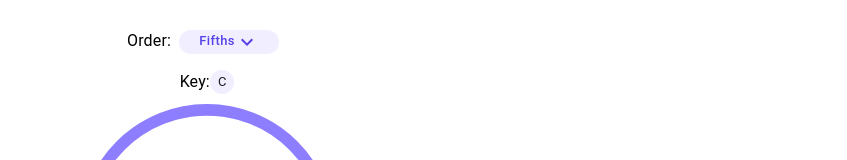
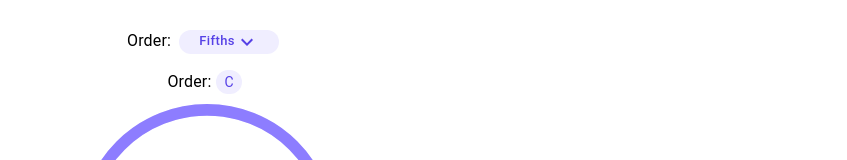
Before and after one commit to luketurnerdev/randomkeygenerator, a React (Create React App) app: page / in a window 1280 px wide. Shown: the part 136-296 px from the top of the page, without its empty margins (433-1280 px from the left). Built offline with nearby package versions, Linux system fonts and the light colour scheme.

Commit message:
add modal to keydisplay component similar to delay

```diff
--- a/src/Components/Randomizer/ChangeKeyDisplay/index.js
+++ b/src/Components/Randomizer/ChangeKeyDisplay/index.js
@@ -1,26 +1,12 @@
-import {Button, Grid, GridItem, Chip, Typography, Menu, MenuItem} from '@mui/material'
+import {Button, Modal, Box, Chip, Typography, Menu, MenuItem} from '@mui/material'
 import KeyboardArrowDownIcon from '@mui/icons-material/KeyboardArrowDown';
 import DoneIcon from '@mui/icons-material/Done';
 import {useState} from 'react';
+import { keys } from '@mui/system';
 
 const ChangeKeyDisplay = props => {
-    const [anchorEl, setAnchorEl] = useState(null);
-    const menuOpen = Boolean(anchorEl);
-
-    const {key, setKey} = props;
-
-    const handleMenuClick = orderString => {
-      handleClose();
-      setKey(orderString);
-    }
-
-    const handleClick = (event) => {
-      setAnchorEl(event.currentTarget);
-    };
-    const handleClose = () => {
-      setAnchorEl(null);
-    };
-
+   console.log(props);
+   const [modalOpen, setModalOpen] = useState(false);
 
    const styles = {
     tick: {
@@ -54,7 +40,6 @@ const ChangeKeyDisplay = props => {
     },
     chip: {
       backgroundColor: '#F0EEFF',
-        // minWidth: '100px'
     },
     chipInner: {
       display: 'flex',
@@ -63,43 +48,161 @@ const ChangeKeyDisplay = props => {
     },
     menuText: {
       margin: '0 10px'
+    },
+      settingsBar: {
+          display: 'flex',
+          alignItems: 'center',
+          justifyContent: 'space-evenly',
+          maxWidth: '90vw',
+          marginTop: '20px',
+      },
+      chipBox: {
+          display: 'flex',
+          alignItems: 'center',
+          justifyContent: 'center',
+      },
+
+      chip: {
+          backgroundColor: '#F0EEFF',
+          color: '#5641E6',
+          fontSize: '14px',
+          margin: '0 5px'
+      },
+      tick: {
+          margin: '0 7.5px',
+          fontSize: '18px'
+      },
+      delayInner: {
+          display: 'flex',
+          fontSize: '14px',
+          alignItems: 'center',
+          justifyContent: 'space-around'
+      },
+      timer: {
+          fontSize: '16px',
+          marginRight: '10px'
+      },
+      modalContainer: {
+          display: 'flex',
+          justifyContent: 'space-around',
+          alignItems: 'center',
+          flexDirection: 'column',
+          width: '280px',
+          maxWidth: '80vw',
+          height: '182px',
+          padding: '16px 8px 8px 24px',
+          border: '0.1px solid',
+          borderRadius: '5px',
+          backgroundColor: '#FFFFFF',
+          transform: 'translate(-50%, -50%)',
+          position: 'absolute',
+          left: '50%',
+          top: '50%'
+      },
+      controls: {
+          display: 'flex',
+          alignItems: 'center',
+      },
+      cancel: {
+          color: "#5641E6"
+      },
+      setDelay: {
+          backgroundColor: '#5641E6',
+          color: '#FFFFFF'
+      },
+      buttons: {
+          display: 'flex',
+          justifyContent: 'flex-end',
+          width: '80%',
+      },
+      delayCircle: {
+          borderRadius: '10px',
+          width: '49px',
+          height: '34px',
+          backgroundColor: '#F0EEFF',
+          color: '#5641E6',
+          display: 'flex',
+          justifyContent: 'center',
+          alignItems: 'center'
+      },
+      delayText: {
+          display: 'flex',
+          justifyContent: 'flex-start',
+          width: '80%'
+      },
+      button: {
+          borderRadius: '100px',
+          width: '32px',
+          height: '32px',
+          backgroundColor: '#F0EEFF',
+          display: 'flex',
+          justifyContent: 'center',
+          alignItems: 'center'
+      },
   }
+  const toggleKeyModal = () => {
+    setModalOpen(true);
   }
 
-    const MyChip = () => {
-      const order = () => {
+  const KeyModal = () => {
+
+
+    const handleSetDelay = () => {
+
+    }
     return (
-          <div style ={styles.chipInner}>
-            {key}
-            <KeyboardArrowDownIcon />
-          </div>
+      <Modal open={modalOpen}>
+
+      <Box style={styles.modalContainer}>
+        <Box style={styles.delayText} >
+          Delay (in seconds):
+        </Box>
+        <Box style={styles.controls}>
+          <Button >
+            <Box style={styles.button}>
+                button
+              </Box>
+          </Button>
+
+          <Box style={styles.delayCircle}>
+            fuck u
+          </Box>
+
+          <Button >
+            <Box style={styles.button}>
+                butthole
+              </Box>
+          </Button>
+        </Box>
+
+        <Box style={styles.buttons} >
+          <Button style={styles.cancel} onClick={() => setModalOpen(false)}> Cancel</Button>
+          <Button style={styles.setDelay} onClick={handleSetDelay}>Set Delay</Button>
+        </Box>
+
+
+      </Box>
+    </Modal>
     )
   }
-      return (
-        <div style={styles.chipContainer}>
-          <Chip style={styles.chip} size="small" label={order()} />
-        </div>
-      )
-    }
-    return (
+
+
+
+   const {keySelected} = props;
+   return(
     <div style={styles.container}>
     <div style={styles.orderBar}>
         <Typography variant="body1" >
-            Key:
+          Order:
         </Typography>
 
-        {/* <Button
-          style={styles.menuButton}
-          id="basic-button"
-          aria-haspopup="true"
-        >
-          {key}
-        </Button> */}
+        <div style={styles.chipContainer}>
+          <Chip onClick={toggleKeyModal} style={styles.chip} size="small" label={keySelected} />
+        </div>
 
-        <Chip style={styles.chip} size="small" label="C" />
+        <KeyModal />
 
       </div>
-
     </div>
    )
   }
--- a/src/Components/Randomizer/index.js
+++ b/src/Components/Randomizer/index.js
@@ -9,7 +9,6 @@ import ChangeOrderDisplay from "./ChangeOrderDisplay";
 import ChangeKeyDisplay from "./ChangeKeyDisplay";
 import ReactGA from 'react-ga';
 import { pauseSynth, resumeSynth, setVolume } from '../../utils/playSounds';
-import * as Tone from 'tone';
 import useAnalyticsEventTracker from "../../utils/useAnalyticsEventTracker";
 
 
@@ -23,7 +22,7 @@ const Randomizer = props => {
   // After timer runs out, we jump up all the notes X amount of semitones (eg 1), and play the new chord.
   // Still keep the chord mappings as strings so that we can display this to the user.
   const [chordMovement, setChordMovement] = useState("Fifths")
-  const [key, setKey] = useState("C")
+  const [keySelected, setKeySelected] = useState("C");
   const [delayInSeconds, setDelayInSeconds] = useState(5);
   const [modifiers, setModifiers] = useState(["Major"])
   const [paused, setPaused] = useState(true);
@@ -60,8 +59,8 @@ const Randomizer = props => {
             setChordMovement={setChordMovement}
           />
         <ChangeKeyDisplay
-            key={key}
-            setKey={setKey}
+            keySelected={keySelected}
+            setKeySelected={setKeySelected}
           />
 
         <InfoBox style={styles.infoBox} />
```
Lines whose indentation alone changed are shown as unchanged.
